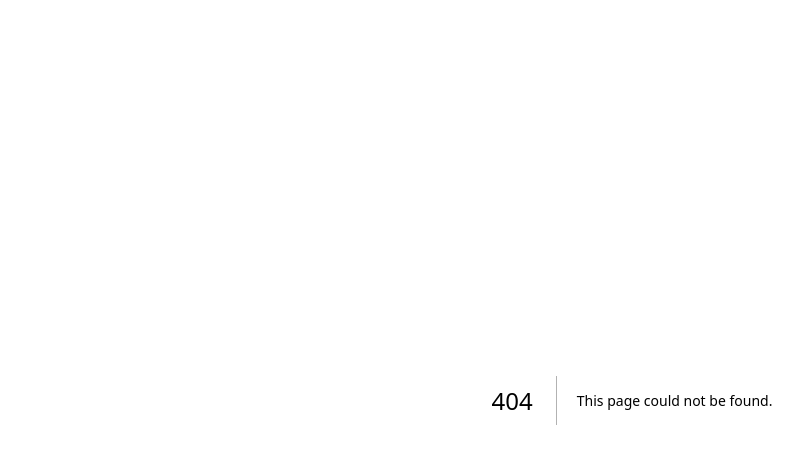
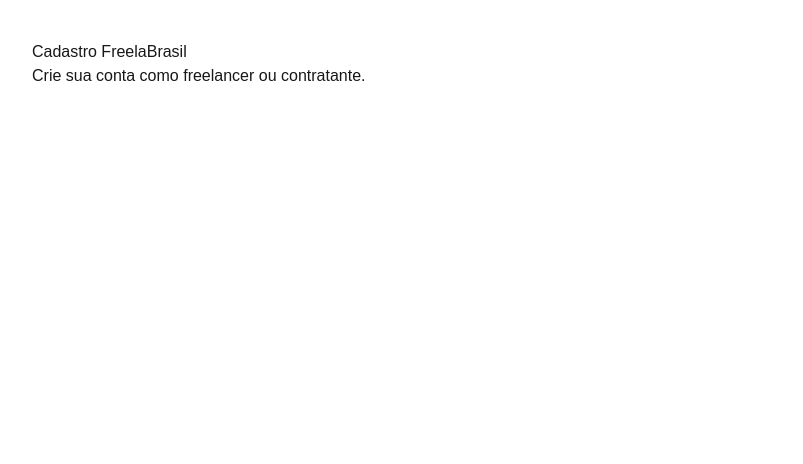
Before and after one commit to Klecio1989/freelabrasil, a Next.js app: page /Cadastro in a window 1280 px wide. Before the commit this address had no page. Shown: the top 464 px of the page, without its empty margins (8-811 px from the left). Built offline with nearby package versions, Linux system fonts and the light colour scheme.

Commit message:
cria paginas do site

```diff
--- /dev/null
+++ b/app/Cadastro/page.tsx
@@ -0,0 +1,8 @@
+export default function Cadastro() {
+  return (
+    <main style={{ padding: 40 }}>
+      <h1>Cadastro FreelaBrasil</h1>
+      <p>Crie sua conta como freelancer ou contratante.</p>
+    </main>
+  );
+}
--- /dev/null
+++ b/app/login/page.tsx
@@ -0,0 +1,8 @@
+export default function Login() {
+  return (
+    <main style={{ padding: 40 }}>
+      <h1>Login FreelaBrasil</h1>
+      <p>Acesse sua conta.</p>
+    </main>
+  );
+}
```
Also changed, not shown: app/painel-freelancer/page.tsx (added), app/projetos/page.tsx (added).
